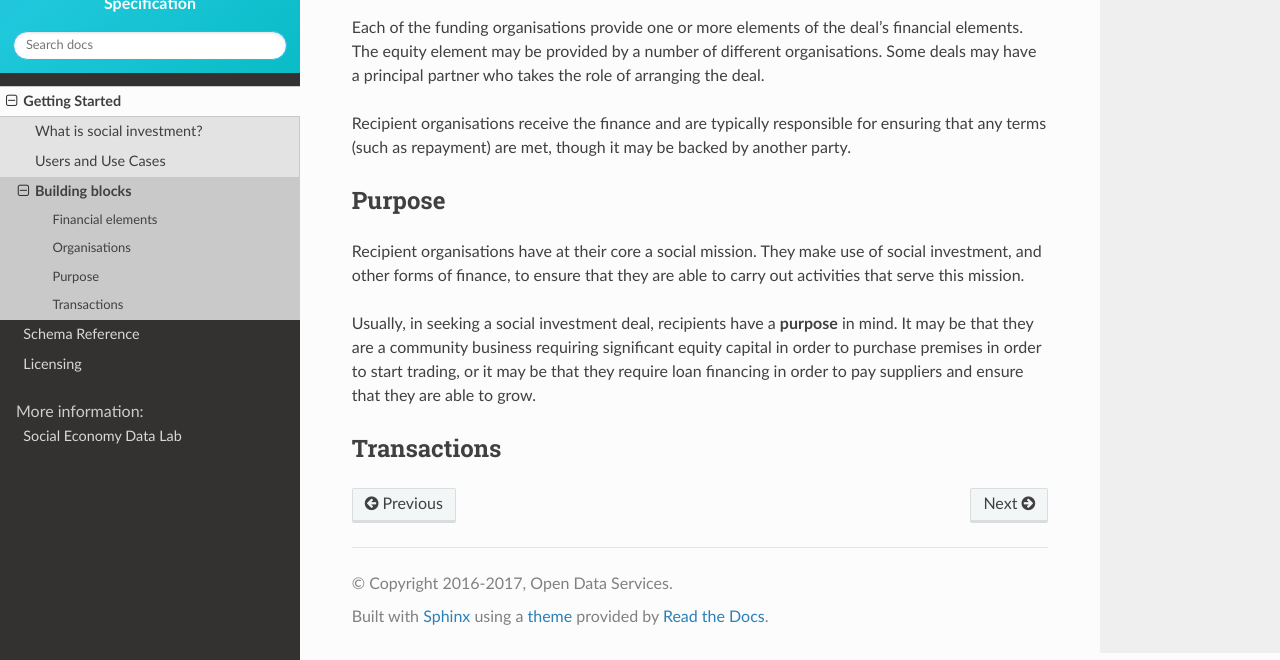
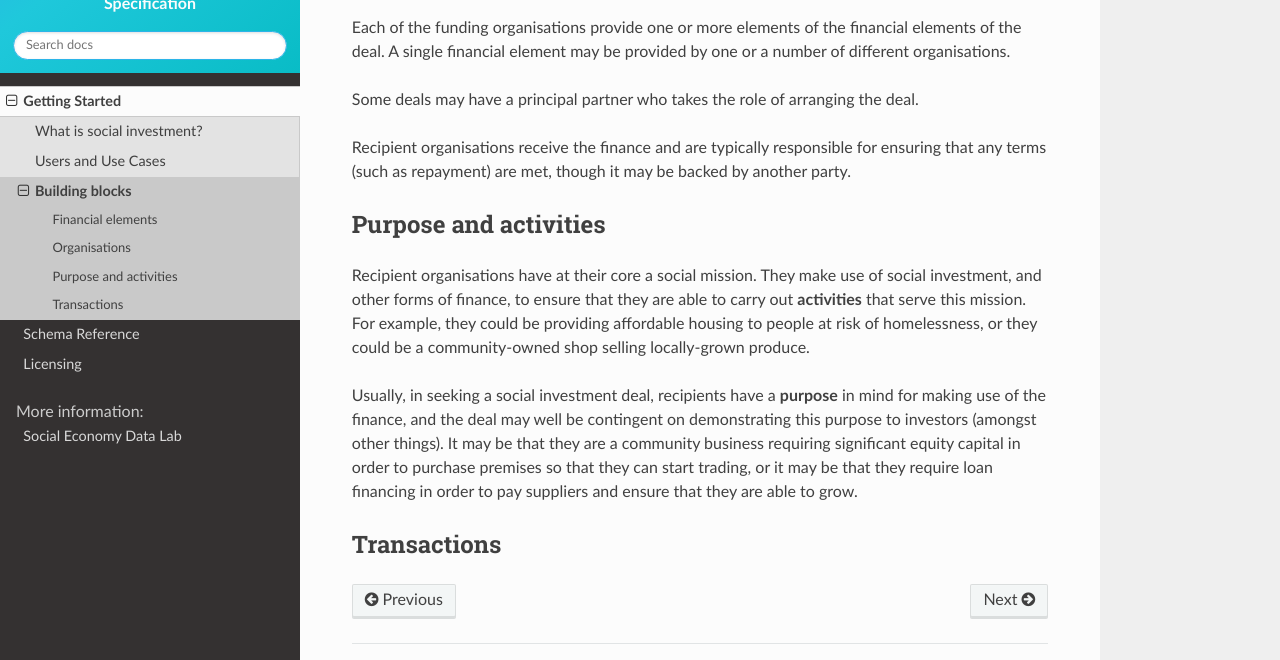
Before and after one commit to SocialEconomyDataLab/spec, a Sphinx documentation site: the page built from docs/getting_started/building_blocks.md, in a window 1280 px wide and 900 px high, scrolled down 909 px, cut to the strip 240-900 px from the top of the window. Built offline with Sphinx 7.4.7 and the Read the Docs theme 2.0.0, drawn with Linux system fonts in a browser that asks for light colours; comment, search, counter and statistics services are not loaded.

Commit message:
provide more examples

```diff
--- a/docs/getting_started/building_blocks.md
+++ b/docs/getting_started/building_blocks.md
@@ -34,14 +34,16 @@ Deals with multiple elements of repayable and non-repayable finance are sometime
 
 A deal is entered into by a number of parties, typically the **funding** organisation (or organisations, one of whom may be an **arranging** organisation) and the **recipient** organisation (or organisations).
 
-Each of the funding organisations provide one or more elements of the deal's financial elements. The equity element may be provided by a number of different organisations. Some deals may have a principal partner who takes the role of arranging the deal.
+Each of the funding organisations provide one or more elements of the financial elements of the deal. A single financial element may be provided by one or a number of different organisations.
+
+Some deals may have a principal partner who takes the role of arranging the deal.
 
 Recipient organisations receive the finance and are typically responsible for ensuring that any terms (such as repayment) are met, though it may be backed by another party.
 
-### Purpose
+### Purpose and activities
 
-Recipient organisations have at their core a social mission. They make use of social investment, and other forms of finance, to ensure that they are able to carry out activities that serve this mission.
+Recipient organisations have at their core a social mission. They make use of social investment, and other forms of finance, to ensure that they are able to carry out **activities** that serve this mission. For example, they could be providing affordable housing to people at risk of homelessness, or they could be a community-owned shop selling locally-grown produce.
 
-Usually, in seeking a social investment deal, recipients have a **purpose** in mind. It may be that they are a community business requiring significant equity capital in order to purchase premises in order to start trading, or it may be that they require loan financing in order to pay suppliers and ensure that they are able to grow.
+Usually, in seeking a social investment deal, recipients have a **purpose** in mind for making use of the finance, and the deal may well be contingent on demonstrating this purpose to investors (amongst other things). It may be that they are a community business requiring significant equity capital in order to purchase premises so that they can start trading, or it may be that they require loan financing in order to pay suppliers and ensure that they are able to grow.
 
 ### Transactions
```
